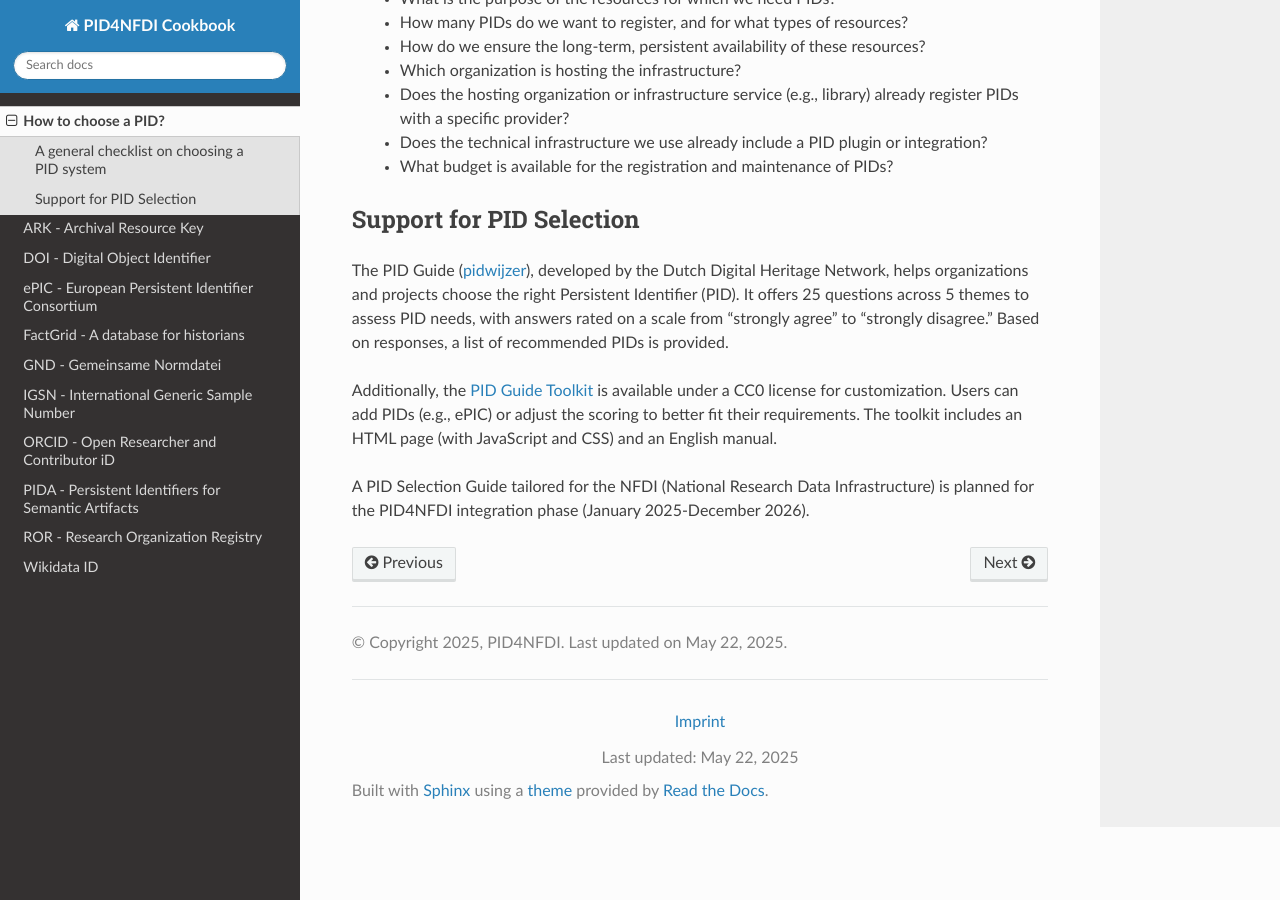
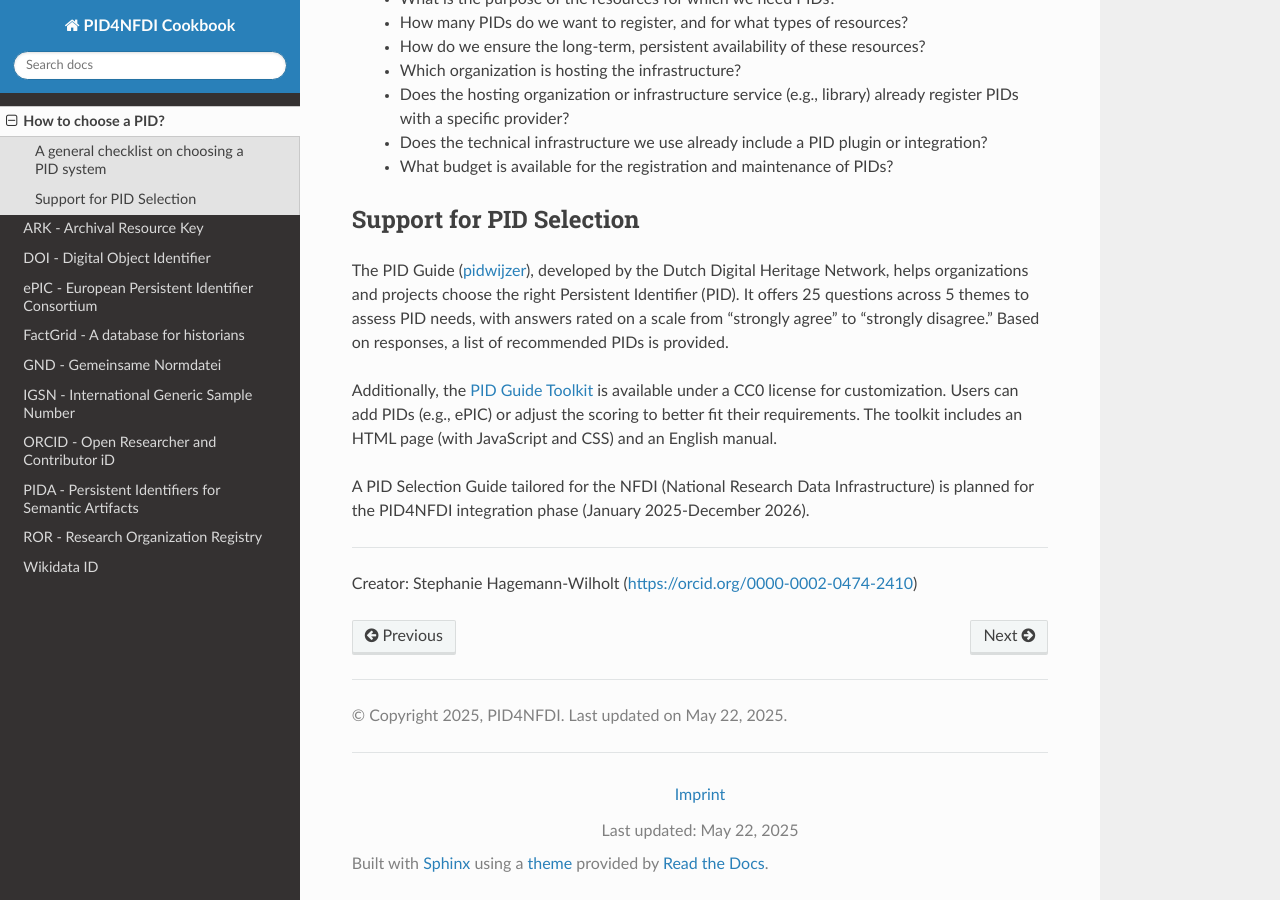
Before and after one commit to stephw-tib/pid4nfdi-training, a Sphinx documentation site: the page built from docs/source/choose.rst, in a window 1280 px wide and 900 px high, scrolled down 661 px. Built offline with Sphinx 7.4.7 and the Read the Docs theme 3.1.0, drawn with Linux system fonts in a browser that asks for light colours; pages that are not in the unit, such as notebooks, are missing from menus.

Commit message:
Update choose.rst
add creator

Signed-off-by: stephw-tib <62946028+stephw-tib@users.noreply.github.com>

```diff
--- a/docs/source/choose.rst
+++ b/docs/source/choose.rst
@@ -26,3 +26,7 @@
 Additionally, the `PID Guide Toolkit <https://www.pidwijzer.nl/en/pid-guide-methodology>`_ is available under a CC0 license for customization. Users can add PIDs (e.g., ePIC) or adjust the scoring to better fit their requirements. The toolkit includes an HTML page (with JavaScript and CSS) and an English manual.
 
 A PID Selection Guide tailored for the NFDI (National Research Data Infrastructure) is planned for the PID4NFDI integration phase (January 2025-December 2026).
+
+----
+
+Creator: Stephanie Hagemann-Wilholt (https://orcid.org/0000-0002-0474-2410)
```
